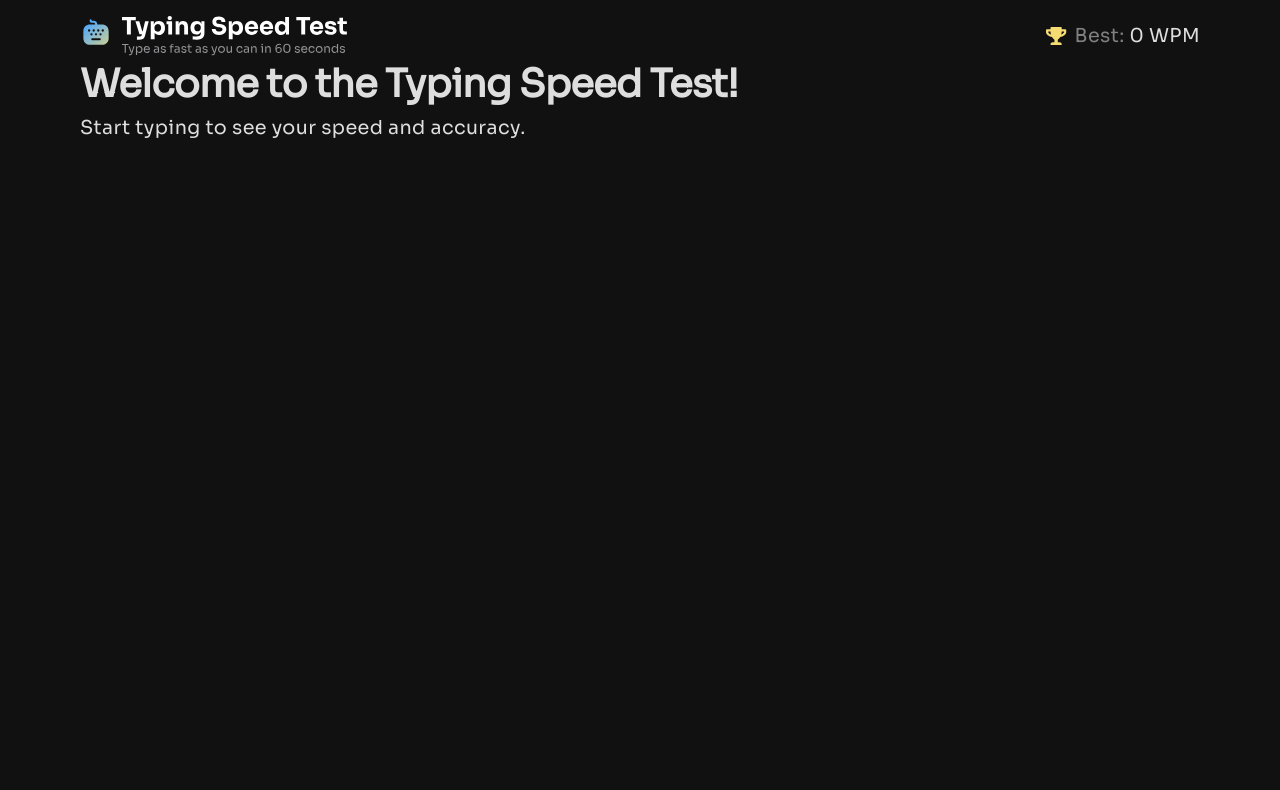
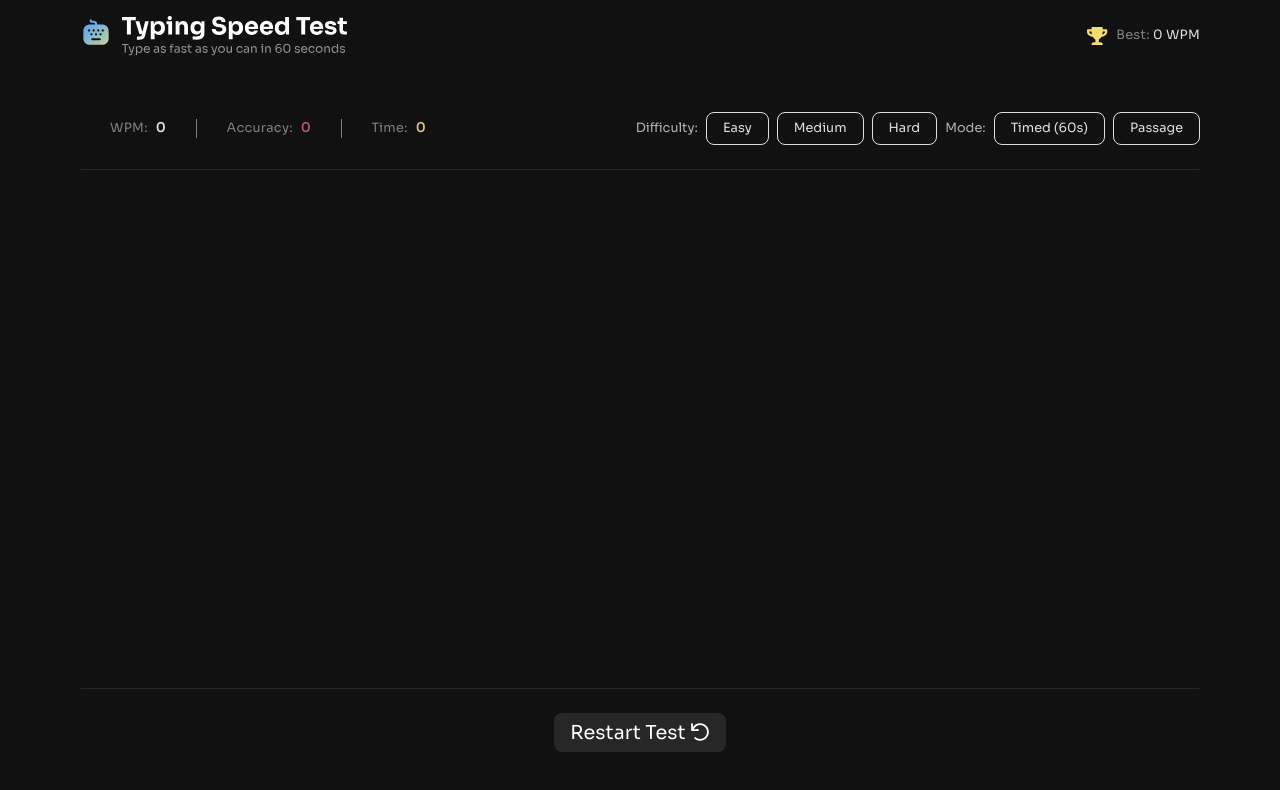
Before and after one commit to ShafiqRasa/typing-speed-test, a React (Vite) app: page / in a window 1280 px wide. Shown: the top 790 px of the page. Built offline with nearby package versions, Linux system fonts and the light colour scheme.

Commit message:
home page layout is done

```diff
--- a/src/App.tsx
+++ b/src/App.tsx
@@ -1,23 +1,38 @@
-import NavBar from "./components";
+import { TextArea, Wrapper } from "./app.styles";
+import NavBar, { CustomButton, Difficulty, Mode, Widget } from "./components";
 import { useAppSelector } from "./store/hooks";
 
 function App() {
   const typingText = useAppSelector((state) => state.typing.currentText);
   return (
-    <main className="container">
+    <Wrapper className="container">
       <NavBar />
 
-      {typingText ? (
-        <div className="typing-text">
-          <p>{typingText}</p>
+      <div className="typing-container">
+        <div className="score-and-settings">
+          <div className="scores-container">
+            <Widget label="WPM">0</Widget>
+            <Widget label="Accuracy">0</Widget>
+            <Widget label="Time">0</Widget>
+          </div>
+          <div className="settings-container">
+            <Difficulty />
+            <Mode />
+          </div>
         </div>
-      ) : (
-        <div className="welcome-message">
-          <h1>Welcome to the Typing Speed Test!</h1>
-          <p>Start typing to see your speed and accuracy.</p>
+        <TextArea
+          className="typing-area"
+          value={typingText}
+          onChange={(e) => console.log(e.target.value)}
+        />
+        <div className="center-item">
+          <CustomButton
+            btnType="gray"
+            handleButton={() => console.log("restart test!")}
+          />
         </div>
-      )}
-    </main>
+      </div>
+    </Wrapper>
   );
 }
 
--- /dev/null
+++ b/src/app.styles.ts
@@ -0,0 +1,61 @@
+import styled from "styled-components";
+
+export const TextArea = styled.textarea`
+  background: transparent;
+  outline: none;
+  border: 1px solid var(--gray-color);
+  border-left-color: transparent;
+  border-right-color: transparent;
+  resize: none;
+  color: white;
+`;
+export const Wrapper = styled.main`
+  min-height: 100vh;
+  display: grid;
+  grid-template-rows: auto 1fr;
+  .typing-container {
+    align-self: center;
+    height: 80vh;
+    display: grid;
+    grid-template-rows: auto 1fr auto;
+    row-gap: var(--space-lg);
+    margin-top: var(--space-lg);
+
+    .score-and-settings {
+      display: flex;
+      flex-direction: column;
+      row-gap: var(--space-lg);
+
+      .scores-container {
+        display: flex;
+        align-items: center;
+        row-gap: var(--space-sm);
+        & > *:not(:last-child) {
+          border-right: 1px solid gray;
+        }
+      }
+
+      .settings-container {
+        display: flex;
+        align-items: center;
+        justify-content: space-between;
+        column-gap: var(--space-sm);
+      }
+
+      & > div {
+        flex-grow: 1;
+      }
+    }
+
+    // lager screens
+    @media screen and (min-width: 768px) {
+      .score-and-settings {
+        flex-direction: row;
+
+        .settings-container {
+          justify-content: flex-end;
+        }
+      }
+    }
+  }
+`;
--- a/src/components/widget/widget.styles.ts
+++ b/src/components/widget/widget.styles.ts
@@ -7,6 +7,7 @@ export const Wrapper = styled.p`
   flex-direction: column;
   justify-content: center;
   align-items: center;
+  flex-grow: 1;
 
   .wpm {
     color: var(--text-color);
@@ -17,4 +18,11 @@ export const Wrapper = styled.p`
   .time {
     color: var(--yellow-color);
   }
+
+  @media screen and (min-width: 768px) {
+    flex-direction: row;
+    b {
+      margin-left: var(--space-sm);
+    }
+  }
 `;
--- a/src/components/widget/widget.tsx
+++ b/src/components/widget/widget.tsx
@@ -7,8 +7,7 @@ type widgetProps = {
 const Widget: React.FC<widgetProps> = ({ label, children }) => {
   return (
     <Wrapper>
-      <p>{label}: </p>
-      <b className={label.toLowerCase()}>{children}</b>
+      {label}:<b className={label.toLowerCase()}>{children}</b>
     </Wrapper>
   );
 };
--- a/src/index.scss
+++ b/src/index.scss
@@ -123,7 +123,7 @@ h1 {
 }
 p {
   max-width: 56ch;
-  font-size: var(--font-md);
+  font-size: var(--font-sm);
   line-height: var(--line-height-tight);
   letter-spacing: var(--letter-spacing-wide);
 }
```
Also changed, not shown: src/App.scss (deleted).
